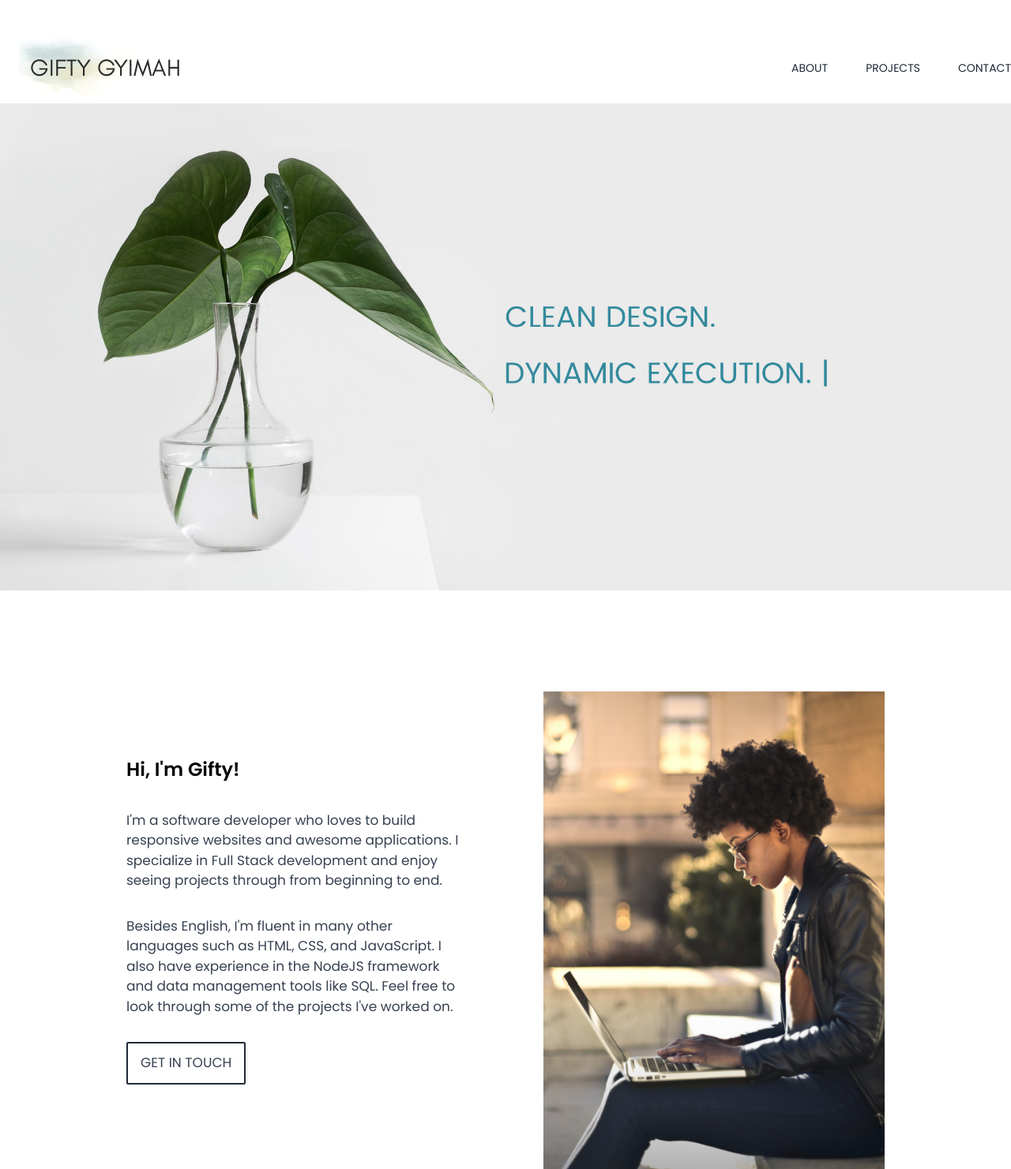
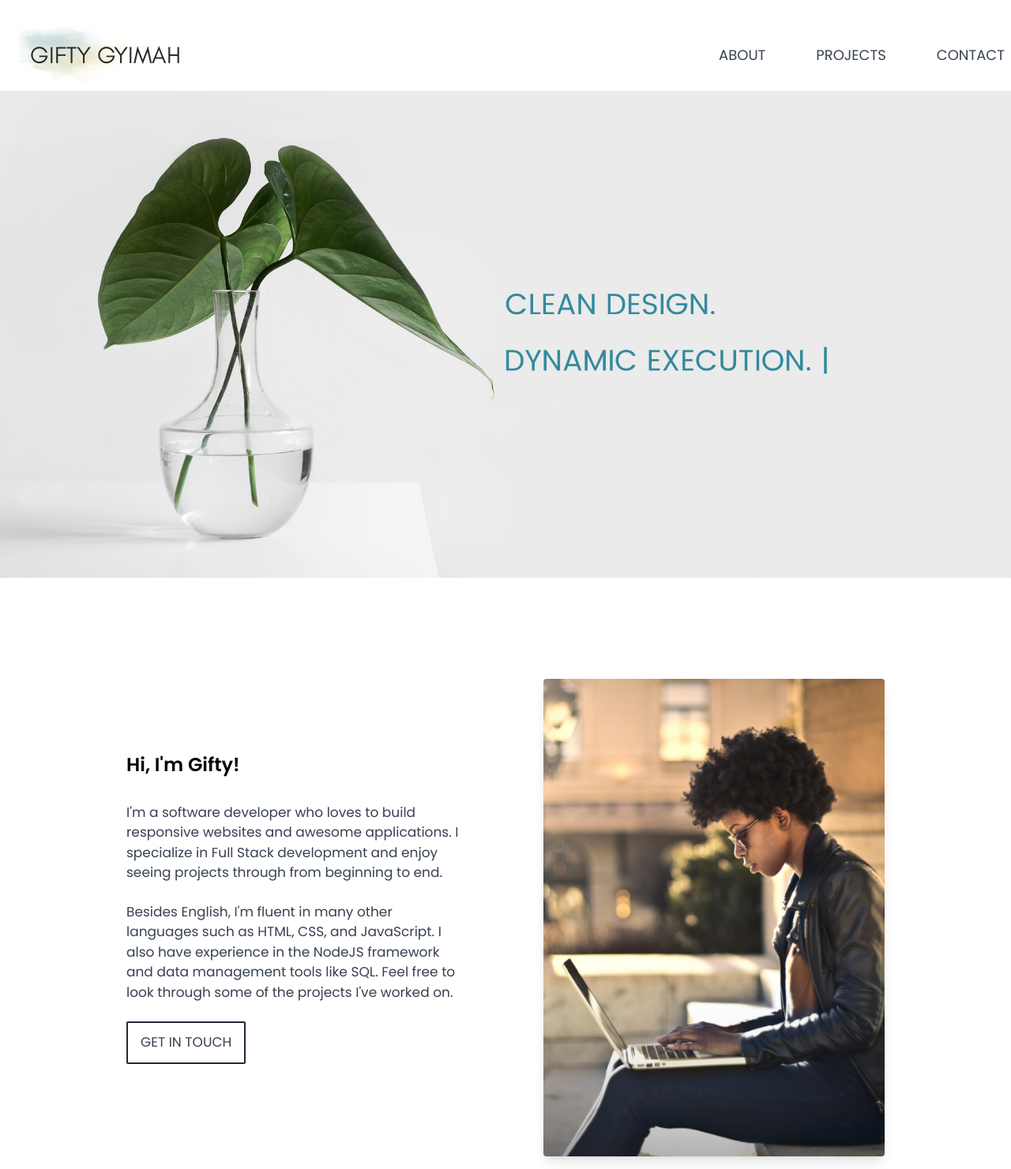
Before and after one commit to giftilicious/Gifty-Portfolio, a plain HTML site: page index.html in a window 1280 px wide. Shown: the top 1481 px of the page at 79% size. Drawn offline with nearby package versions, Linux system fonts and the light colour scheme.

Commit message:
Added links to different sections Modified styling for elements

```diff
--- a/index.html
+++ b/index.html
@@ -15,32 +15,14 @@
 </head>
 
 <body>
-  <!-- Navigation bar with logo and links  -->
-  <!-- <div class="p-2 ml-5 mr-5 flex justify-between items-center">
-    <img src="./assets/images/logo-gg_final.jpg" width="250" alt="Gifty Gyimah logo" />
-    <nav>
+  <!-- Header -->
+  <header>
+    <nav class="container flex items-center pb-2 mt-4 sm:mt-8">
+      <div class="px-6"><img src="./assets/images/logo-gg_final-2.jpg" alt="Gifty Gyimah logo" /></div>
+      <ul class="hidden md:flex flex-1 justify-end items-center gap-12 text-gray-800 uppercase text-md">
         <a href="#about" class="inline-block p-2 uppercase text-lg text-gray-700 hover:text-gray-400">About</a>
         <a href="#portfolio" class="inline-block p-2 uppercase text-lg text-gray-700 hover:text-gray-400">Projects</a>
         <a href="#contact" class="inline-block p-2 uppercase text-lg text-gray-700 hover:text-gray-400">Contact</a>
-    </nav>
-  </div> -->
-  <!-- Hero image -->
-  <!-- <div class="hero-image">
-    <img src="./assets/images/hero-image2.jpg" alt="Hero image"/>
-  <div class="intro">
-      <h1 class="text-4xl uppercase leading-normal text-green-800 ">Clean design. <br>
-        Dynamic execution.|</h1>
-    </div>
-  </div> -->
-
-  <!-- Header -->
-  <header>
-    <nav class="container flex items-center pb-2 mt-4 sm:mt-12">
-      <div class="px-6"><img src="./assets/images/logo-gg_final-2.jpg" alt="Gifty Gyimah logo" /></div>
-      <ul class="hidden md:flex flex-1 justify-end items-center gap-12 text-gray-800 uppercase text-sm">
-        <li class="cursor-pointer">About</li>
-        <li class="cursor-pointer">Projects</li>
-        <li class="cursor-pointer">Contact</li>
       </ul>
       <div class="flex md:hidden flex-1 justify-end pr-4">
         <i class="text-2xl fas fa-bars"></i>
@@ -50,42 +32,43 @@
 
   <!-- Hero image-->
   <section class="hero-image relative">
-    <div class="flex flex-1 justify-center z-10 lg:mb-0">
     <img class="bg-cover bg-center" src="./assets/images/hero-image-3.jpg" alt="Hero image" />
-    </div>
   </section>
 
   <!-- About section -->
-  <section class="about mt-20">
+  <section class="about mt-20 mb-10" id="about">
     <div class="relative">
       <div class="container flex flex-col lg:flex-row items-center justify-center gap-x-24">
         <!-- content -->
         <div class="flex flex-1 flex-col items-center lg:items-start">
-          <h2 class="text-2xl font-semibold mb-5">Hi, I'm Gifty!</h2>
+          <h2 class="text-2xl font-semibold mb-4">Hi, I'm Gifty!</h2>
           <p class="text-gray-700 my-4 text-center lg:text-left sm:w-3/4 lg:w-full">
             I'm a software developer who loves to build responsive websites and awesome applications. I specialize in
             Full Stack development and enjoy seeing projects through from beginning to end.
           </p>
-          <p class="text-gray-700 my-4 text-center lg:text-left sm:w-3/4 lg:w-full">
+          <p class="text-gray-700 my-2 text-center lg:text-left sm:w-3/4 lg:w-full">
             Besides English, I'm fluent in many other languages such as HTML, CSS, and JavaScript. I also have
             experience in
             the NodeJS
             framework and data management tools like SQL. Feel free to look through some of the projects I've worked on.
           </p>
-          <button class="mb-6 mt-4 py-3 px-4 border-gray-800 border-2 bg-transparent text-md text-gray-700 rounded-sm hover:bg-gray-800 hover:text-gray-100 transition duration-300">GET
+          <button
+            class="mb-6 mt-4 py-3 px-4 border-gray-800 border-2 bg-transparent text-md text-gray-700 rounded-sm hover:bg-gray-800 hover:text-gray-100 transition duration-300">GET
             IN TOUCH</button>
         </div>
         <!-- image -->
         <div class="flex flex-1 justify-center z-10 mb-10 sm:py-12 lg:mb-0">
-          <img class="w-5/6 h-5/6 sm:w-3/4 sm:h-3/4 md:w-full md:h-full" src="./assets/images/about-portrait.jpg"
-            alt="Gifty typing on laptop outside" />
+          <img class="rounded shadow-lg w-5/6 h-5/6 sm:w-3/4 sm:h-3/4 md:w-full md:h-full"
+            src="./assets/images/about-portrait.jpg" alt="Gifty typing on laptop outside" />
         </div>
       </div>
     </div>
   </section>
 
-  <!-- Main section with links to projects -->
-  <section class="container mx-auto pb-32" id="portfolio">
+  <!-- Project section -->
+  <section class="bg-gray-50 pt-8">
+    <div class="container bg-gray-50 mx-auto pb-32" id="portfolio">
+
       <!-- Portfolio Cards -->
       <div class="p-24 grid lg:grid-cols-3 md:grid-cols-2 sm:grid-cols-1 gap-x-12 gap-y-16 justify-items-center">
         <!-- Card 1  -->
@@ -154,9 +137,13 @@
             </p>
           </div>
         </div>
+
+
+      </div>
+
   </section>
 
-  <!-- Footer with contact links -->
+  <!-- Footer  -->
   <footer class="bg-gray-800 p-10 flex justify-between items-center" id="contact">
     <h2 class="text-white">Get In Touch!</h2>
     <nav>
```
Lines whose indentation alone changed are shown as unchanged.
